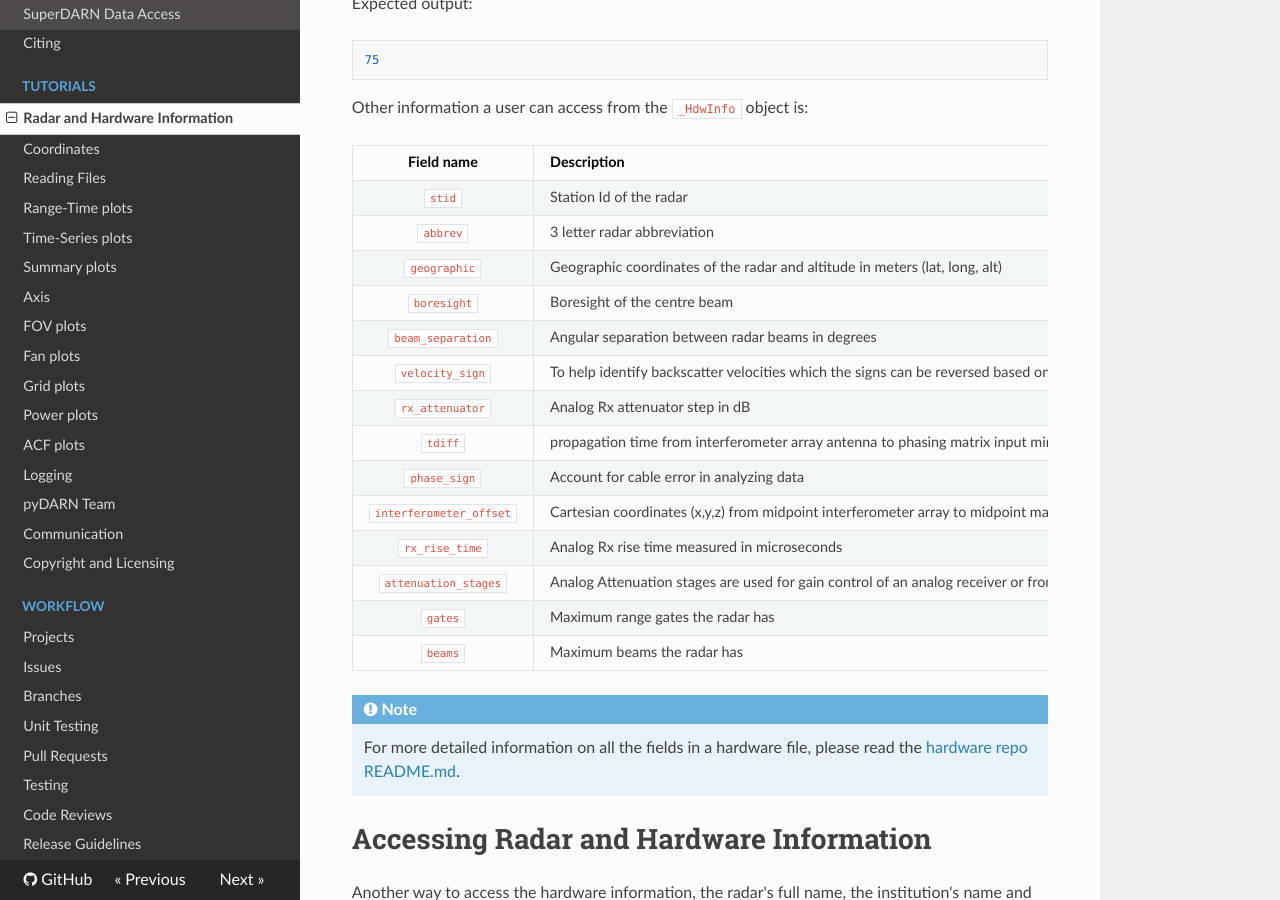
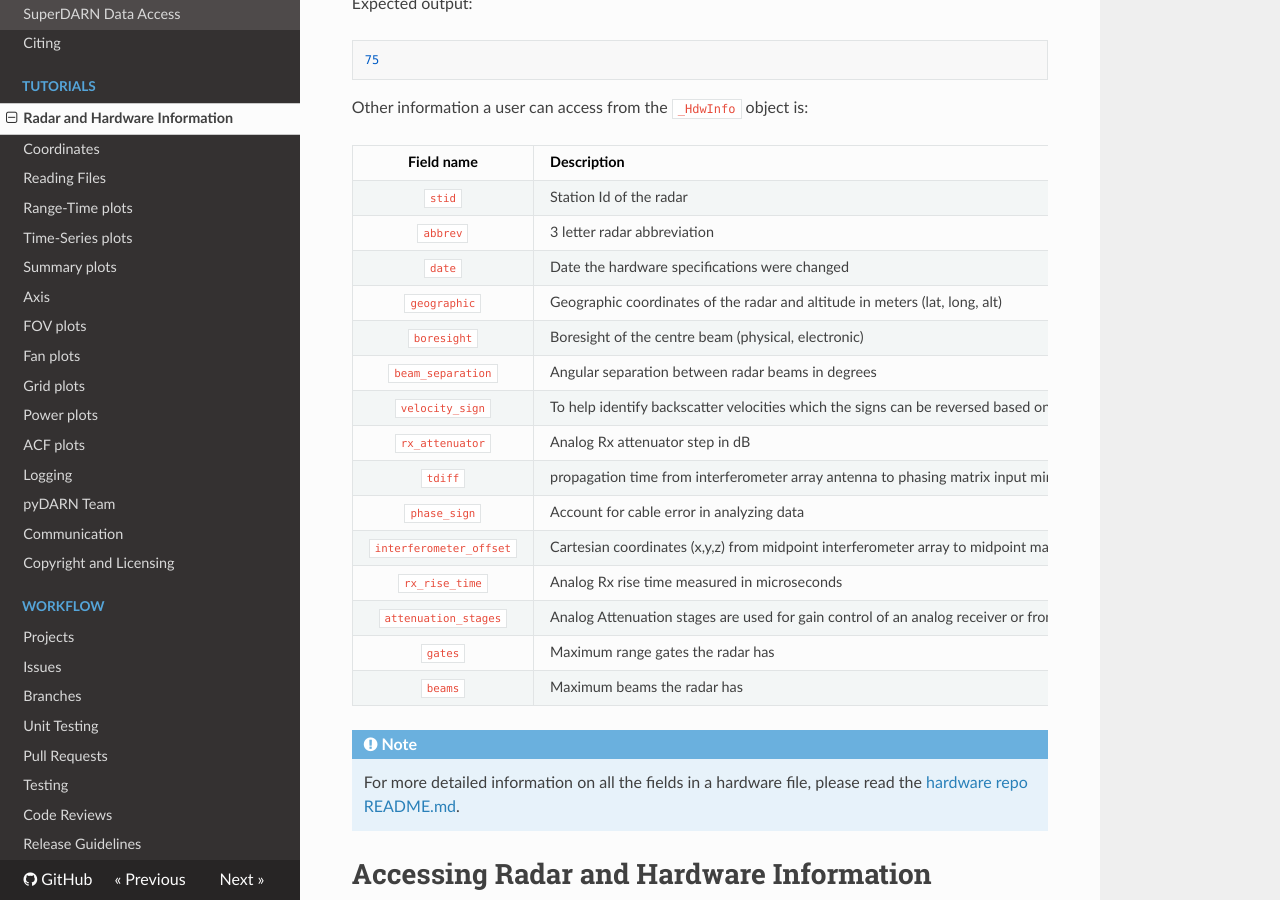
Before and after one commit to SuperDARN/pydarn, an MkDocs documentation site: the page built from docs/user/hardware.md, in a window 1280 px wide and 900 px high, scrolled down 728 px. Built offline with MkDocs 1.6.1, drawn with Linux system fonts in a browser that asks for light colours; nearby versions of some CDN libraries.

Commit message:
updated the hardware docs on the changes to the new format

````diff
--- a/docs/user/hardware.md
+++ b/docs/user/hardware.md
@@ -52,12 +52,13 @@ Other information a user can access from the `_HdwInfo` object is:
 | :---:                   | :---                                                                                                                                                                            |
 | `stid`                  | Station Id of the radar                                                                                                                                                         |
 | `abbrev`                | 3 letter radar abbreviation                                                                                                                                                     |
+| `date`                  | Date the hardware specifications were changed                                                                                                                                   |
 | `geographic`            | Geographic coordinates of the radar and altitude in meters (lat, long, alt)                                                                                                     |
-| `boresight`             | Boresight of the centre beam                                                                                                                                                    |
+| `boresight`             | Boresight of the centre beam (physical, electronic)                                                                                                                             |
 | `beam_separation`       | Angular separation between radar beams in degrees                                                                                                                               |
 | `velocity_sign`         | To help identify backscatter velocities which the signs can be reversed based on receiver design                                                                                |
 | `rx_attenuator`         | Analog Rx attenuator step in dB                                                                                                                                                 |
-| `tdiff`                 | propagation time from interferometer array antenna to phasing matrix input minus propagation time from main array antenna through transmitter in phasing matrix in microseconds |
+| `tdiff`                 | propagation time from interferometer array antenna to phasing matrix input minus propagation time from main array antenna through transmitter in phasing matrix in microseconds (channel_a, channel_b)|
 | `phase_sign`            | Account for cable error in analyzing data                                                                                                                                       |
 | `interferometer_offset` | Cartesian coordinates (x,y,z) from midpoint interferometer array to midpoint main array in meters                                                                               |
 | `rx_rise_time`          | Analog Rx rise time measured in microseconds                                                                                                                                    |
@@ -82,7 +83,7 @@ print(radar_info)
 
 Expected output:
 ```python
-_Radar(name='Prince George', institution='University of Saskatchewan', hemisphere=<Hemisphere.North: 1>, hardware_info=_HdwInfo(stid=6, abbrev='pgr', geographic=_Coord(lat=53.98, lon=-122.59, alt=670.0), boresight=-5.0, beam_separation=3.24, velocity_sign=1.0, rx_attenuator=10.0, tdiff=0.0, phase_sign=1.0, interferometer_offset=_InterferometerOffset(x=0.0, y=-100.0, z=0.0), rx_rise_time=0.0, attenuation_stages=0.0, gates=225, beams=16))
+_Radar(name='Prince George', institution='University of Saskatchewan', hemisphere=<Hemisphere.North: 1>, hardware_info=_HdwInfo(stid=6, status=<Status.online: 1>, abbrev='pgr', date=datetime.datetime(2000, 3, 3, 0, 0), geographic=_Coord(lat=53.98, lon=-122.59, alt=670.0), boresight=_Boresight(physical=-5.0, electronic=0.0), beam_separation=3.24, velocity_sign=1.0, rx_attenuator=10.0, tdiff=_Tdiff(channel_a=0.0, channel_b=0.0), phase_sign=1.0, interferometer_offset=_InterferometerOffset(x=0.0, y=-100.0, z=0.0), rx_rise_time=0.0, attenuation_stages=0, gates=225, beams=16))
 ```
 
 !!! Warning
````
